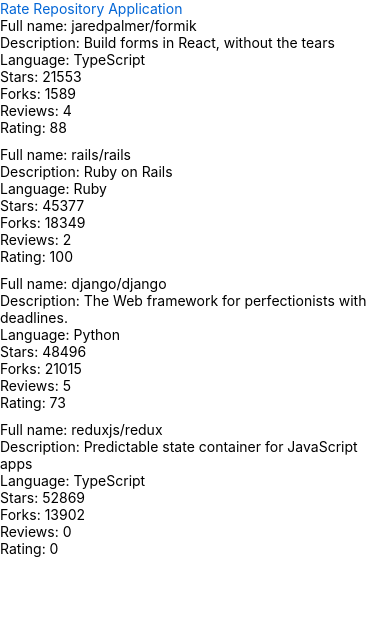
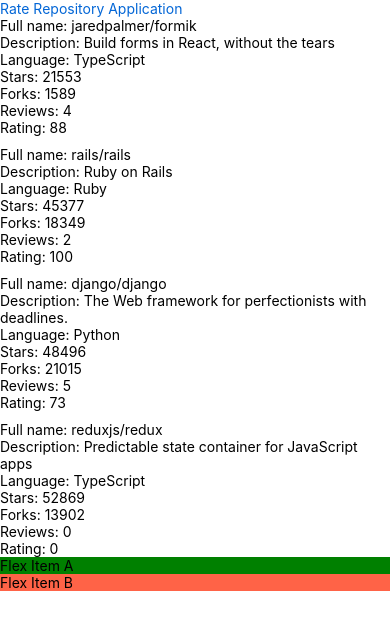
Before and after one commit to serhatprogramming/rate-repository-app, a React Native app: screen / in a window 390 px wide. Shown: the top 630 px of the page. Built offline with nearby package versions, Linux system fonts and the light colour scheme.

Commit message:
flex and theme added.

```diff
--- a/package.json
+++ b/package.json
@@ -16,6 +16,7 @@
     "react": "18.0.0",
     "react-dom": "18.0.0",
     "react-native": "0.69.9",
+    "react-native-paper": "^5.11.2",
     "react-native-web": "~0.18.7"
   },
   "devDependencies": {
--- /dev/null
+++ b/src/components/FlexExample.jsx
@@ -0,0 +1,30 @@
+import { View, Text, StyleSheet } from "react-native";
+
+const styles = StyleSheet.create({
+  flexContainer: {
+    display: "flex",
+  },
+  flexItemA: {
+    flexGrow: 0,
+    backgroundColor: "green",
+  },
+  flexItemB: {
+    flexGrow: 1,
+    backgroundColor: "tomato",
+  },
+});
+
+const FlexExample = () => {
+  return (
+    <View style={styles.flexContainer}>
+      <View style={styles.flexItemA}>
+        <Text>Flex Item A</Text>
+      </View>
+      <View style={styles.flexItemB}>
+        <Text>Flex Item B</Text>
+      </View>
+    </View>
+  );
+};
+
+export default FlexExample;
--- a/src/components/Main.jsx
+++ b/src/components/Main.jsx
@@ -2,6 +2,7 @@
 import { StyleSheet, View } from "react-native";
 import RepositoryList from "./RepositoryList";
 import Text from "./Text";
+import FlexExample from "./FlexExample";
 
 const styles = StyleSheet.create({
   container: {
@@ -13,9 +14,12 @@
 
 const Main = () => {
   return (
-    <View style={styles.container}>
-      <Text color="primary">Rate Repository Application</Text>
-      <RepositoryList />
+    <View>
+      <View style={styles.container}>
+        <Text color="primary">Rate Repository Application</Text>
+        <RepositoryList />
+      </View>
+      <FlexExample />
     </View>
   );
 };
```
Also changed, not shown: 1 other file (tests, documents, lock files or other folders).
